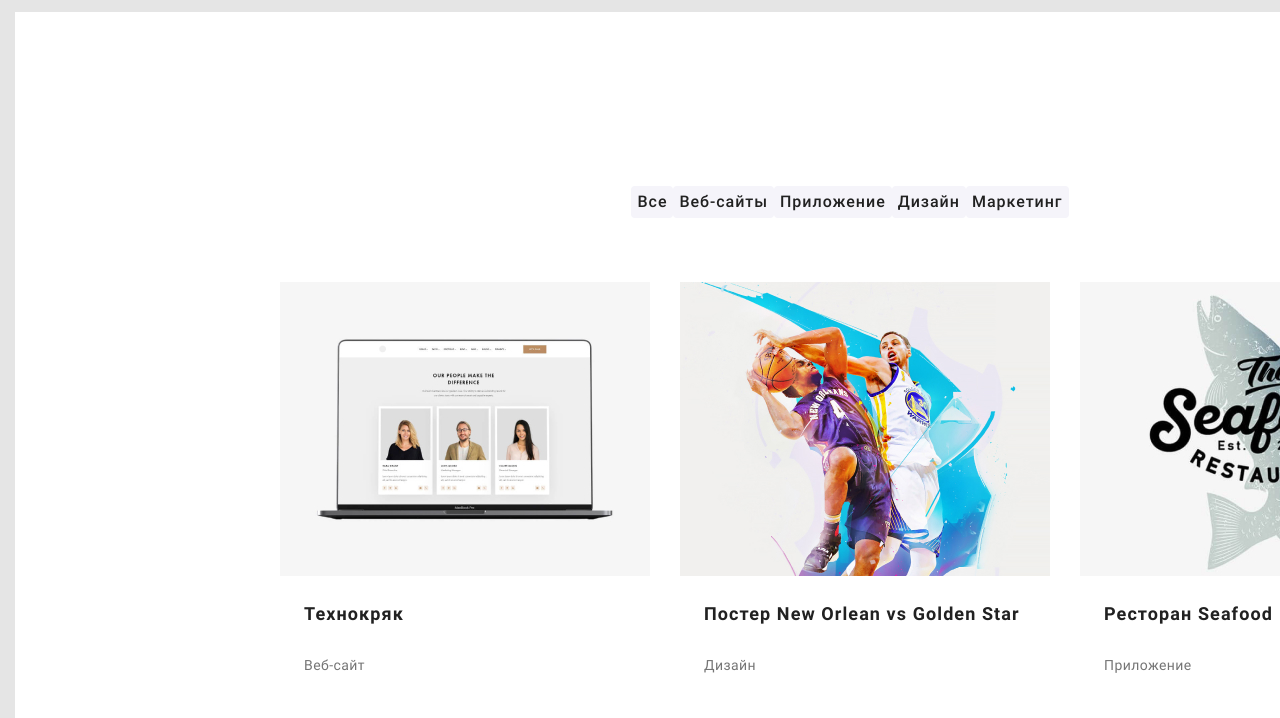
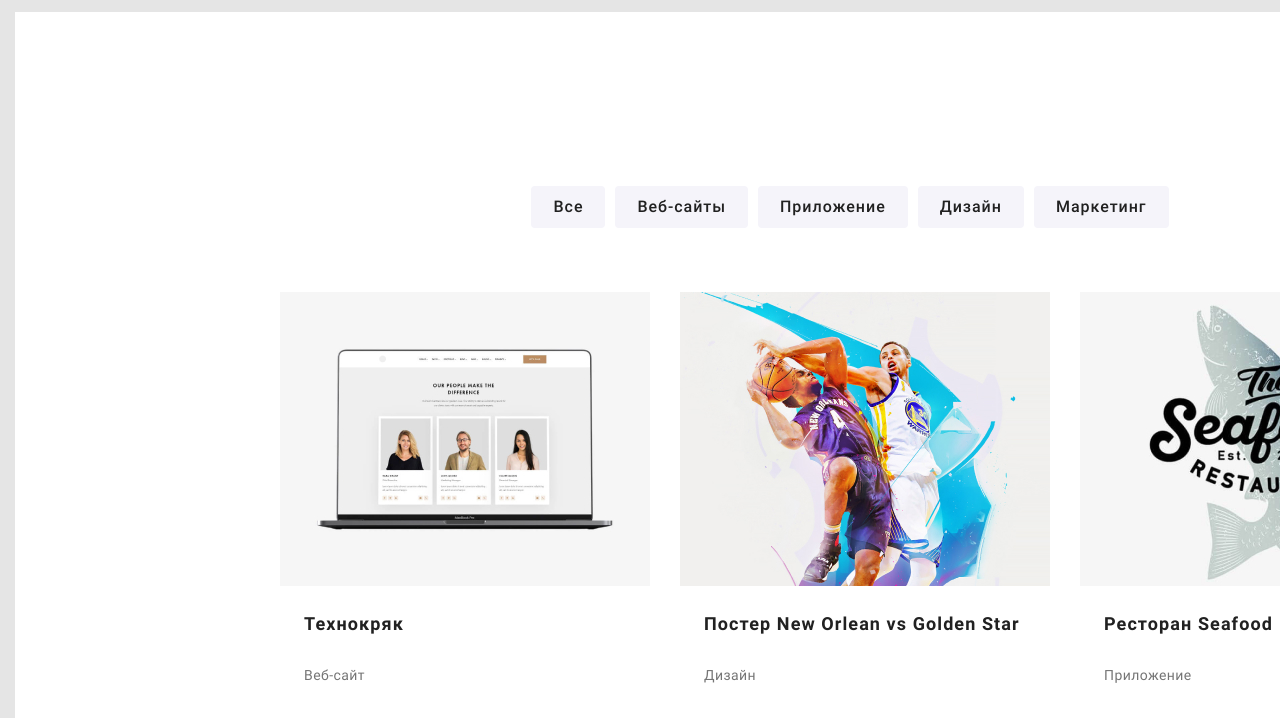
Before and after one commit to Bohdan-Timko/goit-markup-hw-03, a plain HTML site: page portfolio.html in a window 1280 px wide. Shown: the part 82-800 px from the top of the page. Drawn offline with Linux system fonts and the light colour scheme.

Commit message:
fixed buttons

```diff
--- a/css/styles.css
+++ b/css/styles.css
@@ -354,7 +354,6 @@ ul {
 }
 .btn-nav {
   font-family: inherit;
-  box-sizing: border-box;
   font-weight: 500;
   font-size: 16px;
   line-height: 1.87;
@@ -367,8 +366,11 @@ ul {
   border-color: inherit;
   box-shadow: none;
   background: #f5f4fa;
-  border-radius: 4px;
   border: none;
+  padding: 6px 22px;
+}
+.btn-box li:not(:last-child) {
+  margin-right: 10px;
 }
 .projects-headline {
   font-weight: 700;
```
